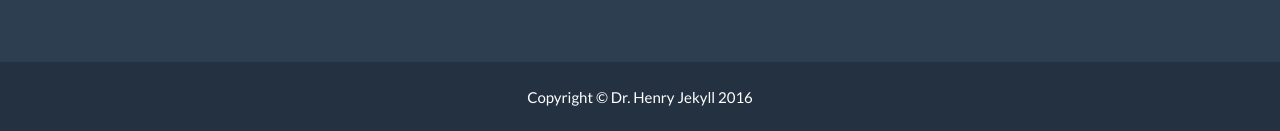
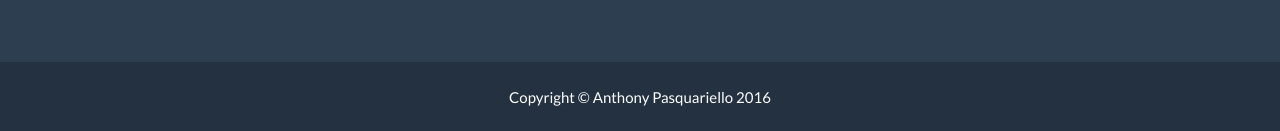
Before and after one commit to antpas/antpas.github.io, a Jekyll site: the page built from index.html, in a window 1280 px wide and 900 px high, scrolled down 2485 px. Shown: the part 766-897 px from the top of the window. Built offline with Jekyll 4.4.1, drawn with Linux system fonts in a browser that asks for light colours; part of the change alters nothing that is shown.

Commit message:
Update _config.yml

```diff
--- a/_config.yml
+++ b/_config.yml
@@ -2,9 +2,9 @@
 title: Anthony Pasquariello
 email: antpas@bu.edu
 url: https://antpas.github.io
-description: "Write an awesome description for your new site here. You can edit this line in _config.yml. It will appear in your document head meta (for Google search results) and in your feed.xml site description."
+description: "My name is Anthony Pasquariello. I'm a Computer Engineering student at Boston University. I'm passionate about technology and it's affects on our society."
 skills: "Computer Engineering Student - Second Year"
-meta_author: LastName FirstName
+meta_author: Pasquariello Anthony
 
 # Google webmaster tools
 google_verify:
@@ -31,7 +31,7 @@ color:
 
 # Footer settings
 footer:
-  copyright: Dr. Henry Jekyll
+  copyright: Anthony Pasquariello
   location: Location
   social: Around the Web
   credits: Credits
```
